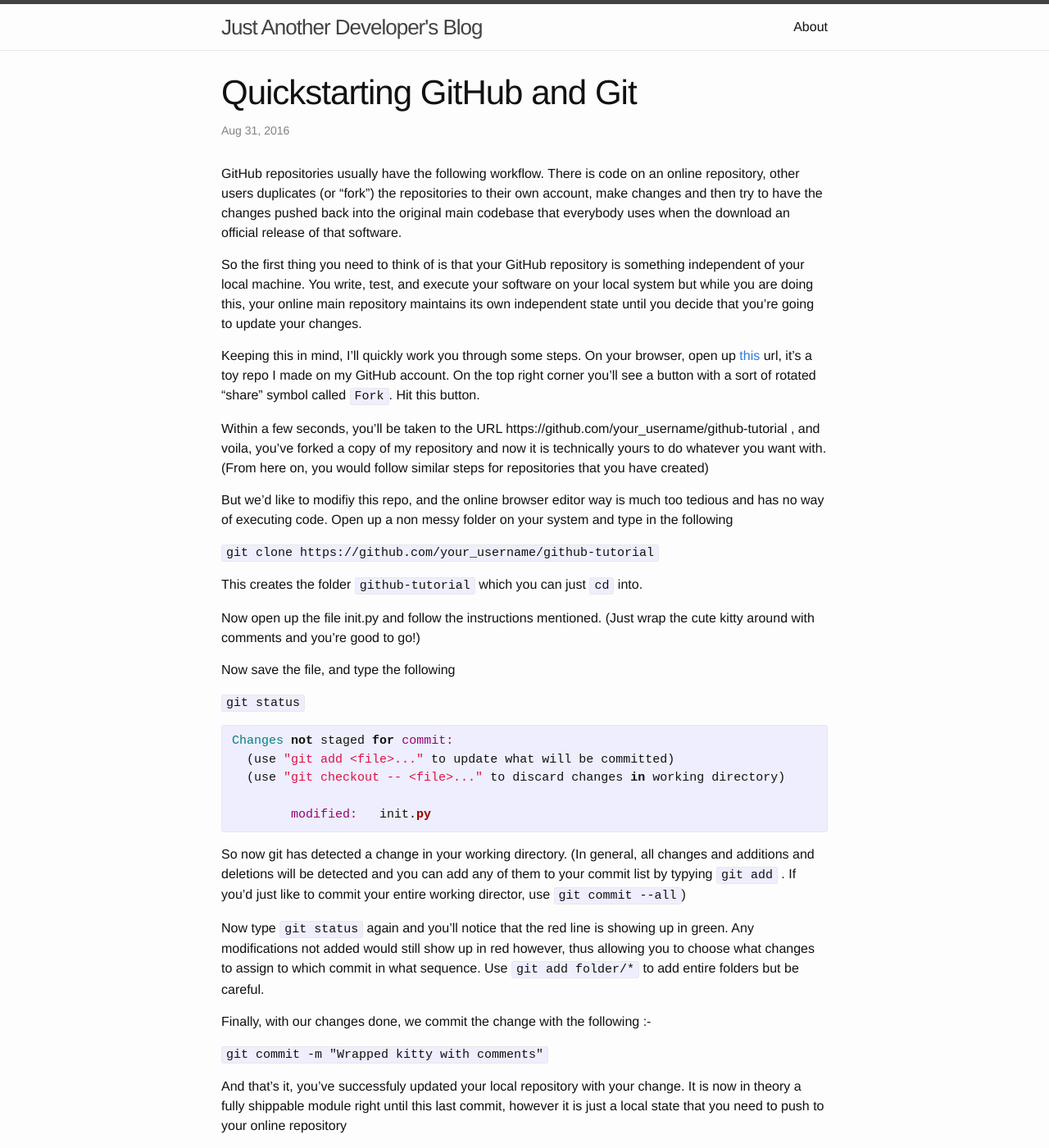
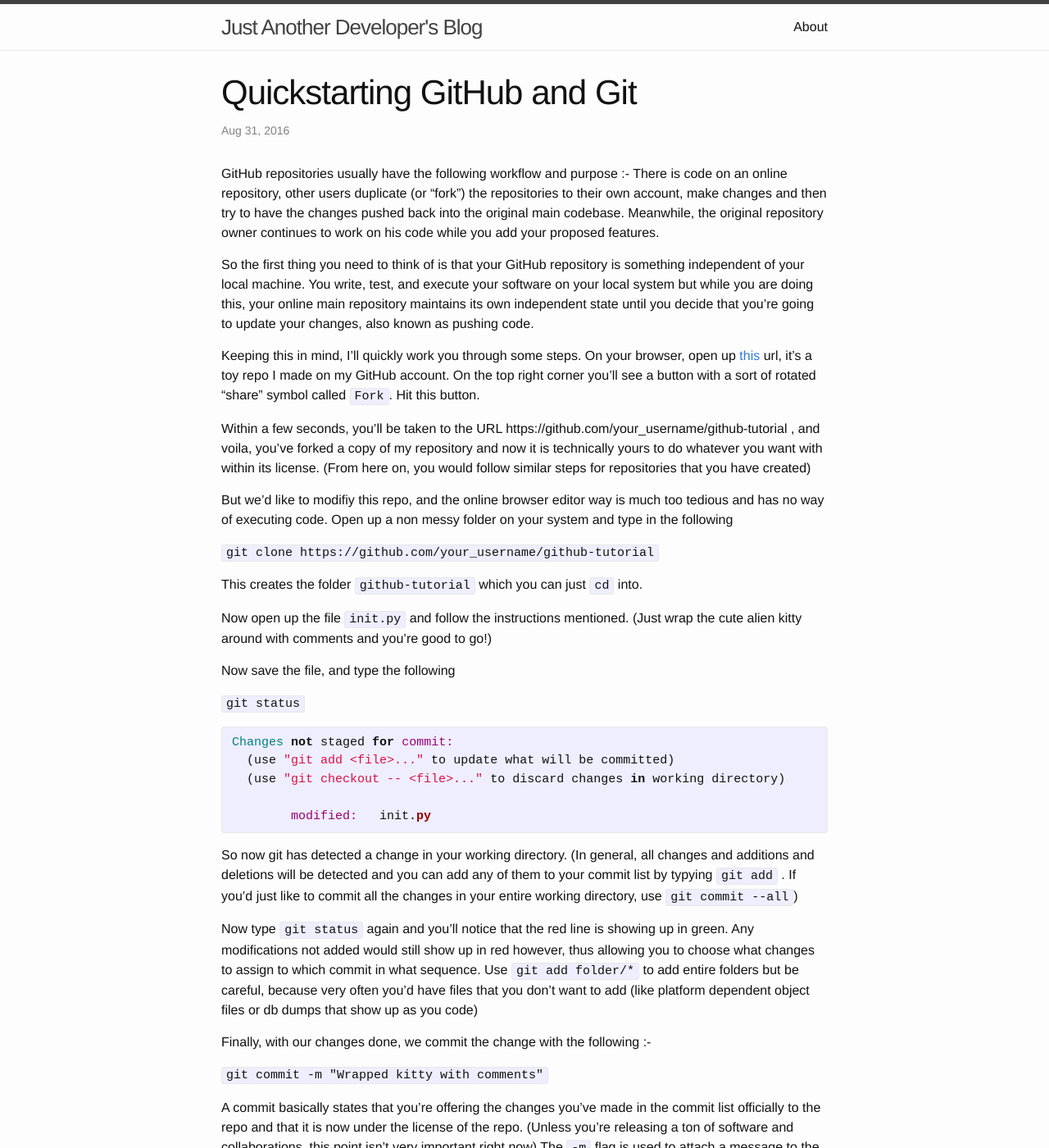
Before and after one commit to gau27/gau27.github.io, a Jekyll site: the page built from _posts/2016-09-1-tut.markdown, in a window 1280 px wide and 1400 px high. Shown: the whole window at 82% size. Built offline with Jekyll 4.4.1, drawn with Linux system fonts in a browser that asks for light colours; some of the changed text lies outside the part shown.

Commit message:
Update 2016-09-1-tut.markdown
meaningless commit message

```diff
--- a/_posts/2016-09-1-tut.markdown
+++ b/_posts/2016-09-1-tut.markdown
@@ -5,13 +5,13 @@ date:   2016-09-1 00:00:35 +0530
 categories: tutorial
 ---
 
-GitHub repositories usually have the following workflow. There is code on an online repository, other users duplicates (or "fork") the repositories to their own account, make changes and then try to have the changes pushed back into the original main codebase that everybody uses when the download an official release of that software.
+GitHub repositories usually have the following workflow and purpose :- There is code on an online repository, other users duplicate (or "fork") the repositories to their own account, make changes and then try to have the changes pushed back into the original main codebase. Meanwhile, the original repository owner continues to work on his code while you add your proposed features.
 
-So the first thing you need to think of is that your GitHub repository is something independent of your local machine. You write, test, and execute your software on your local system but while you are doing this, your online main repository maintains its own independent state until you decide that you're going to update your changes.
+So the first thing you need to think of is that your GitHub repository is something independent of your local machine. You write, test, and execute your software on your local system but while you are doing this, your online main repository maintains its own independent state until you decide that you're going to update your changes, also known as pushing code.
 
 Keeping this in mind, I'll quickly work you through some steps. On your browser, open up [this][tut] url, it's a toy repo I made on my GitHub account. On the top right corner you'll see a button with a sort of rotated "share" symbol called `Fork`. Hit this button.
 
-Within a few seconds, you'll be taken to the URL https://github.com/your_username/github-tutorial , and voila, you've forked a copy of my repository and now it is technically yours to do whatever you want with. (From here on, you would follow similar steps for repositories that you have created)
+Within a few seconds, you'll be taken to the URL https://github.com/your_username/github-tutorial , and voila, you've forked a copy of my repository and now it is technically yours to do whatever you want with within its license. (From here on, you would follow similar steps for repositories that you have created)
 
 But we'd like to modifiy this repo, and the online browser editor way is much too tedious and has no way of executing code. Open up a non messy folder on your system and type in the following
 
@@ -19,7 +19,7 @@ But we'd like to modifiy this repo, and the online browser editor way is much to
 
 This creates the folder `github-tutorial` which you can just `cd` into.
 
-Now open up the file init.py and follow the instructions mentioned. (Just wrap the cute kitty around with comments and you're good to go!)
+Now open up the file `init.py` and follow the instructions mentioned. (Just wrap the cute alien kitty around with comments and you're good to go!)
 
 Now save the file, and type the following
 
@@ -33,20 +33,23 @@ Changes not staged for commit:
 	modified:   init.py
 {% endhighlight %}
 
-So now git has detected a change in your working directory. (In general, all changes and additions and deletions will be detected and you can add any of them to your commit list by typying `git add` . If you'd just like to commit your entire working director, use `git commit --all`)
+So now git has detected a change in your working directory. (In general, all changes and additions and deletions will be detected and you can add any of them to your commit list by typying `git add` . If you'd just like to commit all the changes in your entire working directory, use `git commit --all`)
 
-Now type `git status` again and you'll notice that the red line is showing up in green. Any modifications not added would still show up in red however, thus allowing you to choose what changes to assign to which commit in what sequence. Use `git add folder/*` to add entire folders but be careful.
-
+Now type `git status` again and you'll notice that the red line is showing up in green. Any modifications not added would still show up in red however, thus allowing you to choose what changes to assign to which commit in what sequence. Use `git add folder/*` to add entire folders but be careful, because very often you'd have files that you don't want to add (like platform dependent object files or db dumps that show up as you code)
 
 Finally, with our changes done, we commit the change with the following :-
 
 `git commit -m "Wrapped kitty with comments"`
 
+A commit basically states that you're offering the changes you've made in the commit list officially to the repo and that it is now under the license of the repo. (Unless you're releasing a ton of software and collaborations, this point isn't very important right now) The `-m` flag is used to attach a message to the commit, to help future maintainers understand the changes that were made in that commit.
+
 And that's it, you've successfuly updated your local repository with your change. It is now in theory a fully shippable module right until this last commit, however it is just a local state that you need to push to your online repository
 
 `git push origin`
 
-You'll be prompted to enter your login details and after a few seconds, congratulations, you have pushed your commits to the online repository of your fork of my repository. To quickly revise, whenever you work on your code, all of it has to be commited using `git commit`  to count as part of the repository. To do this, a non zero number of changes must be added using `git add` . It is always a good idea to use a brief meaningful meassage for git commit. Finally, to reflect the changes on the GitHub repository, use `git push origin`
+You'll be prompted to enter your login details and after a few seconds, congratulations, you have pushed your commits to the online repository of your fork of my repository. To quickly revise, whenever you work on your code, all of it has to be commited using `git commit`  to count as part of the repository. To do this, a non zero number of changes must be added using `git add` . It is always a good idea to use a brief meaningful meassage for git commit. Finally, to reflect the changes on the GitHub repository, use `git push origin` . You can now check the repository on your repo and see that that the number of commits has changed. If you dash to [my][tut] repo, you'll notice that it remains in its original state, with the alien kitty jamming all the possible code executions.
+
+That's it for now, thank you for reading.
 
 
 [tut]: https://github.com/gau27/github-tutorial
```
